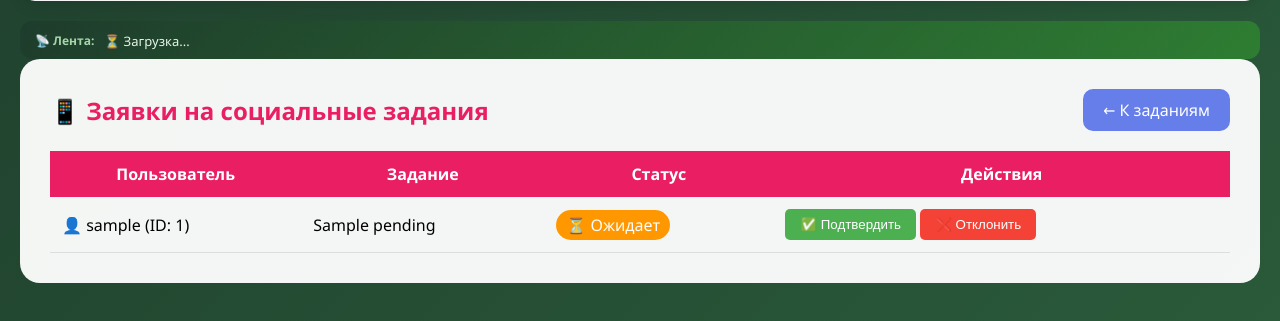
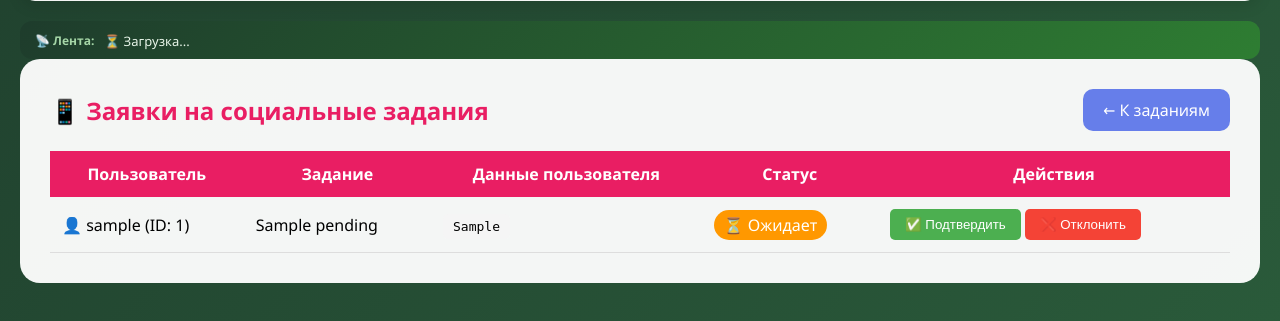
Before and after one commit to nikgeniuss/my-farm, a Flask app: template templates/admin/social_quests.html in a window 1280 px wide. Shown: the part 479-800 px from the top of the page. Run offline with Flask 3, Linux system fonts and the light colour scheme; the template is opened without the code that fills it: most values are stand-ins (such as "Sample title", 1, 10 or a date in 2020); some libraries are stand-ins or nearby versions.

Commit message:
Add user data column to social quests table

```diff
--- a/templates/admin/social_quests.html
+++ b/templates/admin/social_quests.html
@@ -13,6 +13,7 @@
                 <tr style="background: #e91e63; color: white;">
                     <th style="padding: 12px;">Пользователь</th>
                     <th style="padding: 12px;">Задание</th>
+                    <th style="padding: 12px;">Данные пользователя</th>
                     <th style="padding: 12px;">Статус</th>
                     <th style="padding: 12px;">Действия</th>
                 </tr>
@@ -22,6 +23,9 @@
                 <tr style="border-bottom: 1px solid #ddd;">
                     <td style="padding: 12px;">👤 {{ p.login }} (ID: {{ p.user_id }})</td>
                     <td style="padding: 12px;">{{ p.name }}</td>
+                    <td style="padding: 12px;">
+                        <code style="background: #f5f5f5; padding: 5px 10px; border-radius: 5px;">{{ p.user_input or '—' }}</code>
+                    </td>
                     <td style="padding: 12px;">
                         <span style="background: #ff9800; color: white; padding: 4px 10px; border-radius: 20px;">⏳ Ожидает</span>
                     </td>
```
